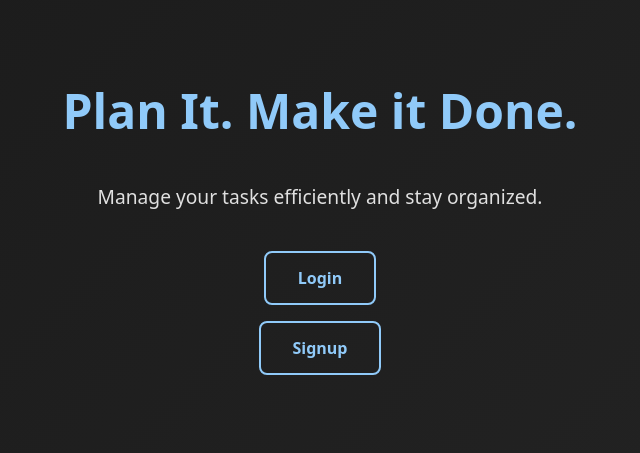
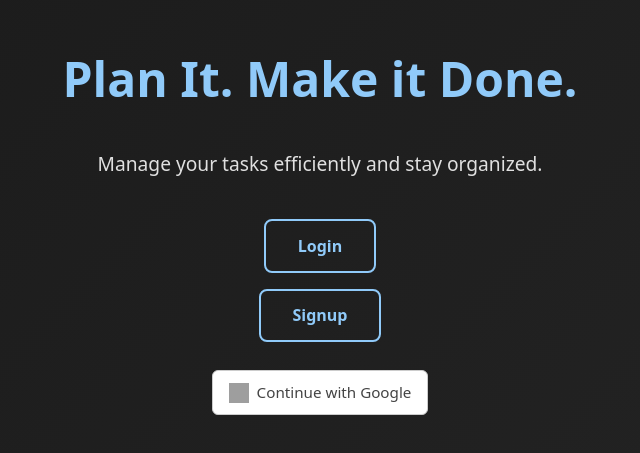
Before and after one commit to ShaidurPranto/todoList-client, a React (Vite) app: page / in a window 1280 px wide. Shown: the part 187-640 px from the top of the page, without its empty margins (320-960 px from the left). Built offline with nearby package versions, Linux system fonts and the light colour scheme; no server answers; grey boxes are pictures that could not be loaded.

Commit message:
google login option repositioned

```diff
--- a/src/Home.jsx
+++ b/src/Home.jsx
@@ -1,5 +1,10 @@
 import React from 'react';
 import { Link } from 'react-router-dom';
+
+const apiUrl = import.meta.env.REACT_APP_API_URL;
+const loginWithGoogle = apiUrl + "/oauth2/authorization/google";
+
+
 
 function Home() {
   const styles = {
@@ -45,6 +50,31 @@ function Home() {
       transition: 'all 0.3s ease',
       animation: 'popIn 1.4s ease-in-out',
     },
+
+
+    googleButton: {
+      marginTop: '20px',
+      padding: '10px 16px',
+      background: '#ffffff',
+      color: '#444',
+      borderRadius: '6px',
+      fontWeight: 500,
+      fontSize: '0.95em',
+      border: '1px solid #ccc',
+      cursor: 'pointer',
+      display: 'flex',
+      alignItems: 'center',
+      gap: '8px',
+      textDecoration: 'none',
+      transition: 'background 0.3s',
+    },
+
+    googleIcon: {
+      width: '20px',
+      height: '20px',
+    },
+
+
   };
 
   const handleHoverIn = (e) => {
@@ -59,32 +89,6 @@ function Home() {
 
   return (
     <>
-      <style>
-        {`
-          @keyframes fadeIn {
-            0% { opacity: 0; }
-            100% { opacity: 1; }
-          }
-
-          @keyframes slideDown {
-            0% { transform: translateY(-20px); opacity: 0; }
-            100% { transform: translateY(0); opacity: 1; }
-          }
-
-          @keyframes popIn {
-            0% { transform: scale(0.8); opacity: 0; }
-            100% { transform: scale(1); opacity: 1; }
-          }
-
-          /* Also clear any extra scroll from the body or html */
-          body, html {
-            margin: 0;
-            padding: 0;
-            overflow: hidden;
-          }
-        `}
-      </style>
-
       <div style={styles.root}>
         <div style={styles.container}>
           <h1 style={styles.heading}>Plan It. Make it Done.</h1>
@@ -106,7 +110,21 @@ function Home() {
           >
             Signup
           </Link>
+
+
+          <a href={loginWithGoogle} style={styles.googleButton}>
+            <img
+              src="https://developers.google.com/identity/images/g-logo.png"
+              alt="Google"
+              style={styles.googleIcon}
+            />
+            <span>Continue with Google</span>
+          </a>
+
+
         </div>
+
+
       </div>
     </>
   );
--- a/src/Login.jsx
+++ b/src/Login.jsx
@@ -200,7 +200,7 @@ function Login() {
         <hr style={styles.horizontalLine} />
 
         {/* Google Login Button */}
-        <a href={loginWithGoogle} style={{ marginTop: '12px', textDecoration: 'none' }}>
+        {/* <a href={loginWithGoogle} style={{ marginTop: '12px', textDecoration: 'none' }}>
           <div style={styles.googleButton}>
             <img
               src="https://developers.google.com/identity/images/g-logo.png"
@@ -209,7 +209,7 @@ function Login() {
             />
             <span style={styles.googleText}>Login with Google</span>
           </div>
-        </a>
+        </a> */}
       </form>
     </div>
   );
--- a/static.json
+++ /dev/null
@@ -1,6 +0,0 @@
-{
-    "cleanUrls": true,
-    "routes": {
-      "/*": "index.html"
-    }
-}
```
